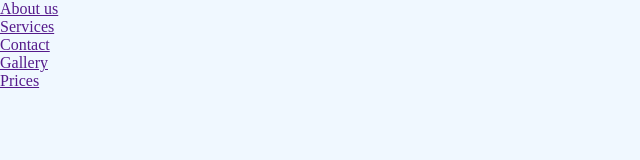
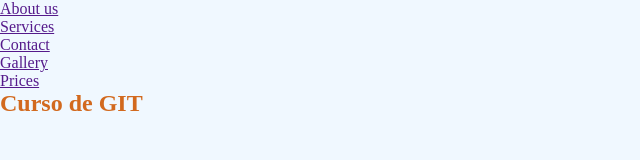
Before and after one commit to HamusutaC/prueba, a plain HTML site: page index.html in a window 1280 px wide. Shown: the whole page, without its empty margins (0-640 px from the left). Drawn offline with Linux system fonts and the light colour scheme.

Commit message:
actualizado el h2

```diff
--- a/css/styles.css
+++ b/css/styles.css
@@ -6,3 +6,7 @@
 body{
     background-color: aliceblue;
 }
+
+h2{
+    color: chocolate;
+}
--- a/index.html
+++ b/index.html
@@ -20,5 +20,8 @@
             </ul>
         </nav>
     </header>
+    <main>
+        <h2>Curso de GIT</h2>
+    </main>
 </body>
 </html>
```
